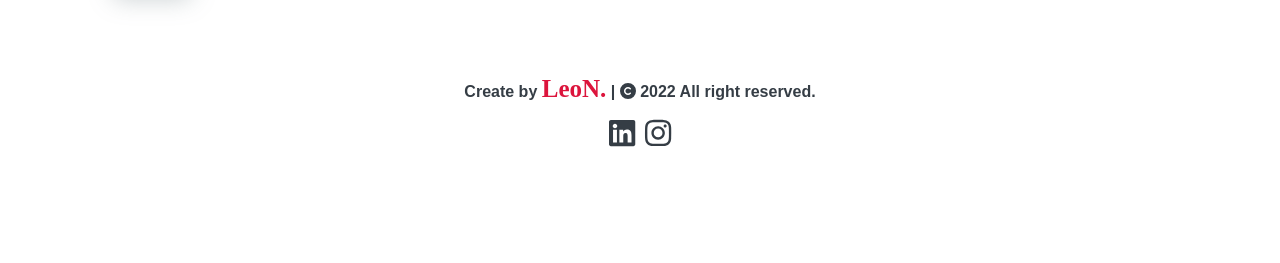
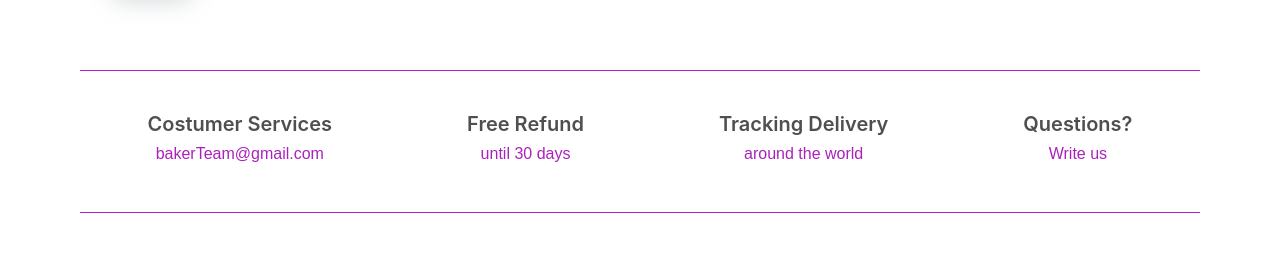
Before and after one commit to Leonumbe/ReactFinalProject-LeoNumbela, a React (Create React App) app: page /detail/1 in a window 1280 px wide. Shown: the part 653-916 px from the top of the page. Before the commit the page ends 834 px from the top, so only its background shows below. Built offline with nearby package versions, Linux system fonts and the light colour scheme; no server answers; the database is empty.

Commit message:
se crea componente banner, se implementa map sobre arraysde objetos como buenas practicas, se ajusta detalles de Helper, agregando try y catch, se trabaja css

```diff
--- a/src/components/ItemDetailContainer/index.jsx
+++ b/src/components/ItemDetailContainer/index.jsx
@@ -3,6 +3,7 @@ import CardsSelected from "../itemDetail/itemDetal"
 import getProducts from "../../helpers/getProducts.jsx";
 import { useParams } from "react-router-dom";
 import { MrMiyagi } from '@uiball/loaders'
+import Banner from "../banner/banner"
 
 export default function ItemDetailContainer(){
     const idUrl = useParams().id;
@@ -44,7 +45,8 @@ export default function ItemDetailContainer(){
                         stock={data.stock}
                         />
                 </div>
-}
+                }
+            <Banner/>
             </div>
         </section>
     )
--- a/src/components/ItemListContainer/index.jsx
+++ b/src/components/ItemListContainer/index.jsx
@@ -4,6 +4,7 @@ import ItemList from "../itemList/itemList.jsx";
 import getProducts from "../../helpers/getProducts";
 import { useParams } from "react-router-dom";
 //import itemsData from "../../apiData/apiData.jsx";
+import Banner from "../banner/banner.jsx"
 import UserForm from "../userForm/userForm.jsx";
 import { MrMiyagi } from '@uiball/loaders'
 //import firebase
@@ -54,10 +55,10 @@ export default function ItemListContainer(props){
             </div>:
             <>
                 <h1 className="title">{props.greeting}</h1>
-                <div className= " d-flex flex-row flex-wrap">
+                <div className= " d-flex flex-row flex-wrap justify-content-center">
                     <ItemList data={data}/>
                 </div>
-                <UserForm/>
+                <Banner/>
             </>
             }
             </div>
--- /dev/null
+++ b/src/components/banner/banner.jsx
@@ -0,0 +1,25 @@
+import "./main.css"
+import { Link } from "react-router-dom"
+
+
+export default function Banner(){
+
+    const banner =[
+        {head:"Costumer Services",detail:"bakerTeam@gmail.com", url:"/contacUs"},
+        {head:"Free Refund",detail:"until 30 days", url:"/"},
+        {head:"Tracking Delivery",detail:"around the world", url:"/"},
+        {head:"Questions?",detail:"Write us", url:"/contacUs"}
+    ]
+    return(
+        <div className="bannerContent">
+            {banner.map((data)=>
+                <div className="bannerModule">
+                    <h3 className="bannerOne">{data.head}</h3>
+                    <Link to={data.url} className="bannerTwo" >
+                        <h5 className="bannerTwo">{data.detail}</h5>
+                    </Link>
+                </div>
+            )}
+        </div>
+    )
+}
--- /dev/null
+++ b/src/components/banner/main.css
@@ -0,0 +1,32 @@
+
+
+.bannerContent{
+    display: flex;
+    flex-flow: row wrap;
+    justify-content: space-around;
+    border-bottom: 1px solid rgb(175, 32, 218);
+    border-top: 1px solid rgb(175, 32, 218);
+    margin: 40px 0px;
+    padding: 25px 0px;
+
+}
+.bannerModule{
+    display: flex;
+    flex-direction: column;
+    justify-content: center;
+    align-items: center;
+    margin: 1rem;
+}
+.bannerOne{
+    text-align: center;
+    font-size: 1.25rem;
+    font-weight: 600;
+    color: rgb(80, 78, 78);
+}
+.bannerTwo{
+    text-align: center;
+    font-size: 1rem;
+    font-family:sans-serif;
+    text-decoration: none;
+    color: rgb(171, 33, 189);;
+}
--- a/src/components/cartView/cartView.jsx
+++ b/src/components/cartView/cartView.jsx
@@ -11,6 +11,7 @@ import { faTrash} from '@fortawesome/free-solid-svg-icons' ;
 import CartItem from "./cartItem";
 import Table from 'react-bootstrap/Table';
 import Button from "../button/button";
+import Banner from "../banner/banner";
 //MODAL
 import button from 'react-bootstrap/Button';
 import Modal from 'react-bootstrap/Modal';
@@ -83,7 +84,8 @@ export default function CartView(){
             </button>
         </div>
 
-            <Modal show={show} onHide={handleClose} size="md">
+
+        <Modal show={show} onHide={handleClose} size="md">
             <Modal.Header closeButton>
             <Modal.Title>Proceed to checkout</Modal.Title>
             </Modal.Header>
@@ -115,6 +117,7 @@ export default function CartView(){
 
 
             </div>
+            <Banner/>
         </>
         }
         </div>
--- /dev/null
+++ b/src/components/item/main.css
@@ -0,0 +1,22 @@
+
+
+.cardStile{
+    margin-right: 1rem;
+    display: block;
+    justify-content: center;
+}
+.cardImage{
+    max-height: 275px;
+    max-width: auto;
+}
+.cartRating{
+    color: gold;
+    font-size: 1.25rem;
+}
+.cartButton{
+    display: flex;
+    justify-content: center;
+}
+.accordion-button{
+    padding: 5px;
+}
--- a/src/components/userForm/userForm.jsx
+++ b/src/components/userForm/userForm.jsx
@@ -9,6 +9,7 @@ import { useState } from "react";
 const form={
     padding: "2rem",
 }
+
 
 
 
@@ -41,27 +42,33 @@ export default function UserForm(){
         setUserData(copyUserData);
     }
     return(
-    <>
+    <div >
      <section className="title" id="Home">
-            <h1 className="title">Contact Us</h1>
+     <div className="max-width ">
+            <h1 className="title">Write Us</h1>
+            <h3 className="subtitle mb-3">We want to know about you, write us ....</h3>
 
             <Form onSubmit={handleSubmit} onReset={handleReset} style={form}>
-                <Form.Group >
+            <Row className="mb-2">
+                <Form.Group as={Col} >
                     <Form.Label>Name</Form.Label>
                     <Form.Control onChange={handleOnChange} name="Name" value={userData.id} type="text" placeholder="Warren" />
                 </Form.Group>
-                <Form.Group className="mb-3" >
+                <Form.Group as={Col} >
                     <Form.Label >Surname</Form.Label>
                     <Form.Control onChange={handleOnChange} name="Surname" value={userData.Surname} type="text" placeholder="Buffet" />
                 </Form.Group>
-                <Form.Group >
+            </Row>
+            <Row className="mb-2">
+                <Form.Group as={Col}>
                     <Form.Label>Email</Form.Label>
                     <Form.Control onChange={handleOnChange} name="Email" value={userData.Email} type="text" placeholder="Enter email" />
                 </Form.Group>
-                <Form.Group className="mb-3" >
+                <Form.Group as={Col}     >
                     <Form.Label>Address</Form.Label>
                     <Form.Control onChange={handleOnChange} name="Address" value={userData.Addres}  placeholder="1234 Main St" />
                 </Form.Group>
+            </Row>
 
                 <Row className="mb-3">
                     <Form.Group as={Col}>
@@ -80,7 +87,7 @@ export default function UserForm(){
                     </Form.Group>
                 </Row>
 
-                <Form.Group >
+                <Form.Group className="mb-3">
                 <Form.Label>Choose a topic</Form.Label>
                 <Form.Select onChange={handleOnChange} name="Topic" value={userData.Topic} aria-label="Default select example">
                 <option>Open this select menu</option>
@@ -105,8 +112,8 @@ export default function UserForm(){
                     Reset
                 </Button>
             </Form>
-
+        </div>
     </section>
-    </>
+    </div>
     );
 }
--- a/src/helpers/getProducts.jsx
+++ b/src/helpers/getProducts.jsx
@@ -6,6 +6,7 @@ export default function getProducts(idUrl) {
 
     return new Promise((resolve, reject)=>{
         //llamo un solo producto
+        try{
             if(idUrl){
             const apiDataCollection = collection(firestoreDB, "apiDataFull");
             const docRef = doc(apiDataCollection, idUrl);
@@ -14,7 +15,7 @@ export default function getProducts(idUrl) {
                     {...snapshot.data(), id: snapshot.id}
                 ), 1000)
             })
-        }else if([]){
+            }else{
                 //llamo a todos los porductos
                 const apiDataCollection = collection(firestoreDB, "apiDataFull");
                 getDocs(apiDataCollection).then( snapshot=>{
@@ -26,7 +27,8 @@ export default function getProducts(idUrl) {
                 setTimeout( () => resolve(docData), 2000)
                 //console.log(docData)
                 });
-        }else{
+            }
+        }catch{
                 reject(alert("No se encontro el producto solicitado"))
             }
     })
```
Also changed, not shown: src/components/item/item.jsx (+14 -15 lines). Lines whose indentation alone changed are shown as unchanged.
